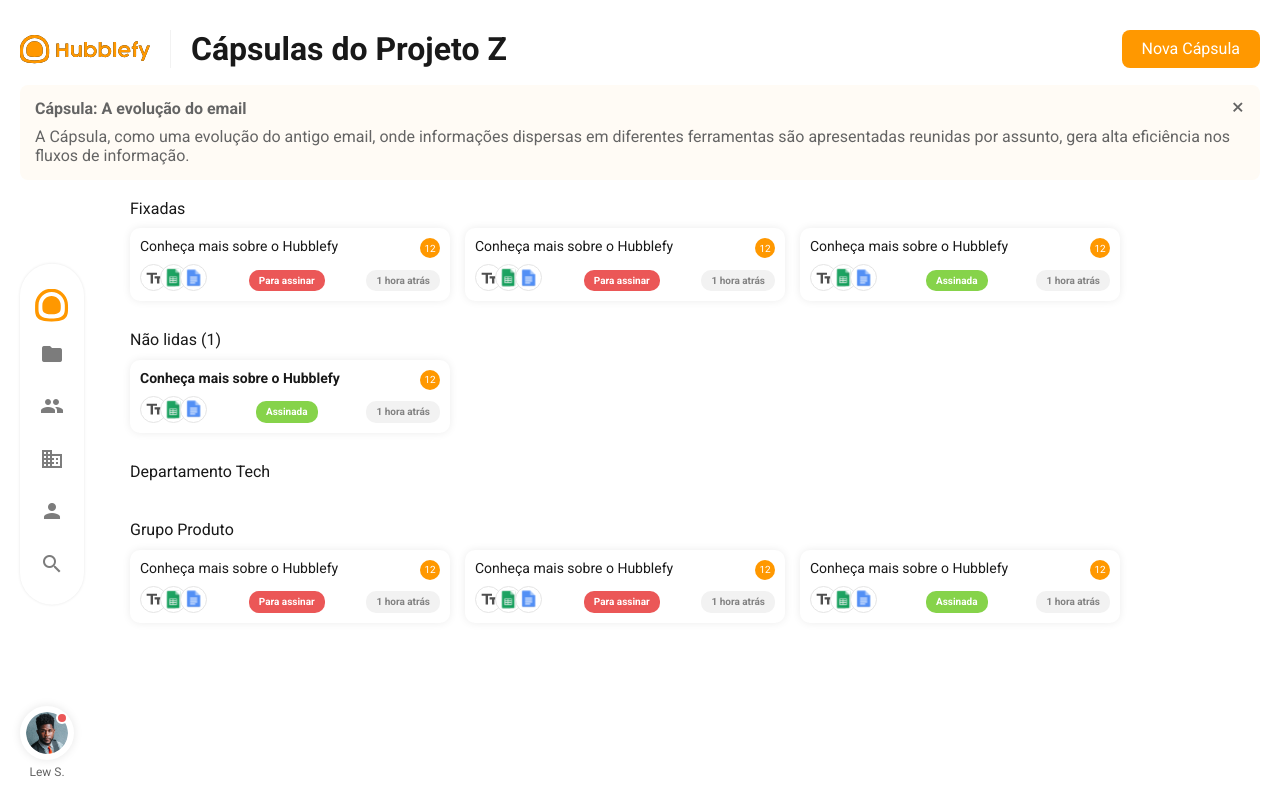
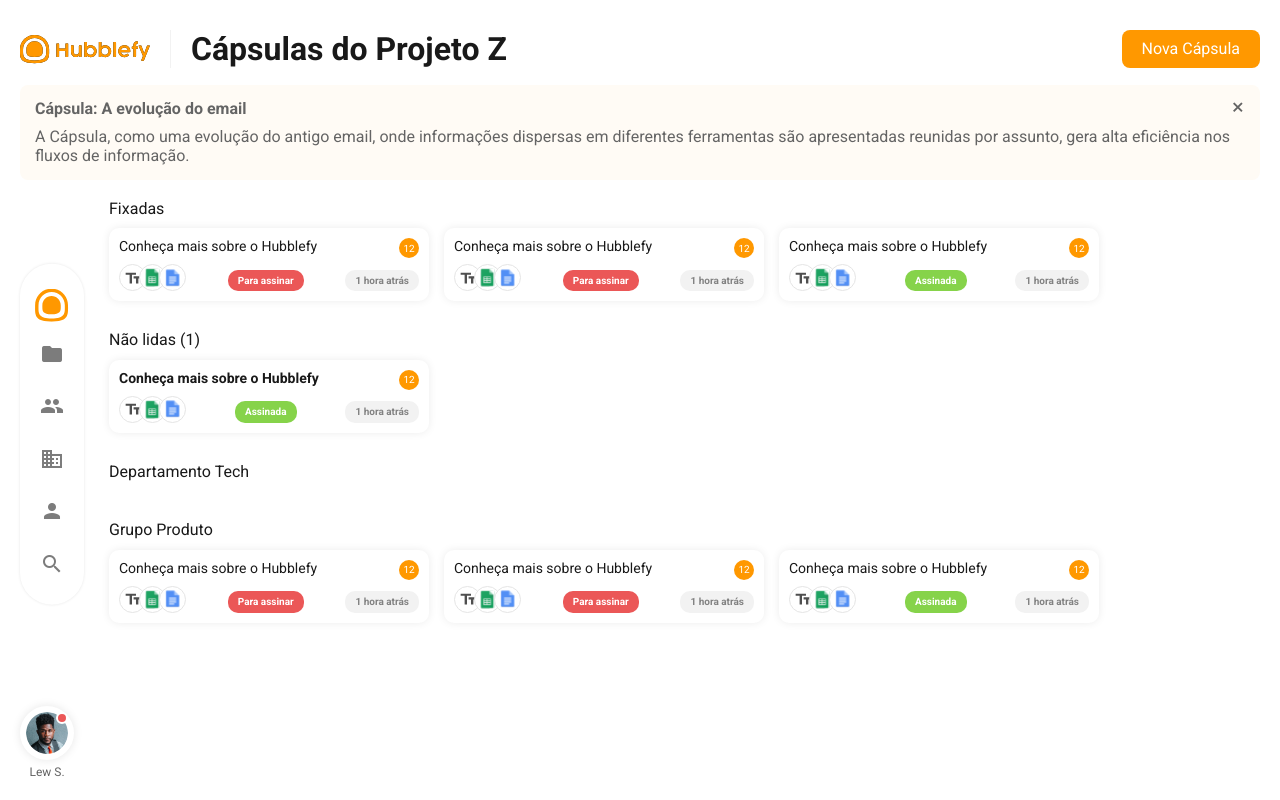
Before and after one commit to kaluabentes/hubblefy, a React (Create React App) app: page / in a window 1280 px wide. Built offline with nearby package versions, Linux system fonts and the light colour scheme.

Commit message:
fix: adjust padding size

```diff
--- a/src/layouts/AppLayout/styles.js
+++ b/src/layouts/AppLayout/styles.js
@@ -15,5 +15,5 @@
 `;
 
 export const Main = styled.main`
-  padding: 0 0 0 110px;
+  padding: 0 0 0 89px;
 `;
```
